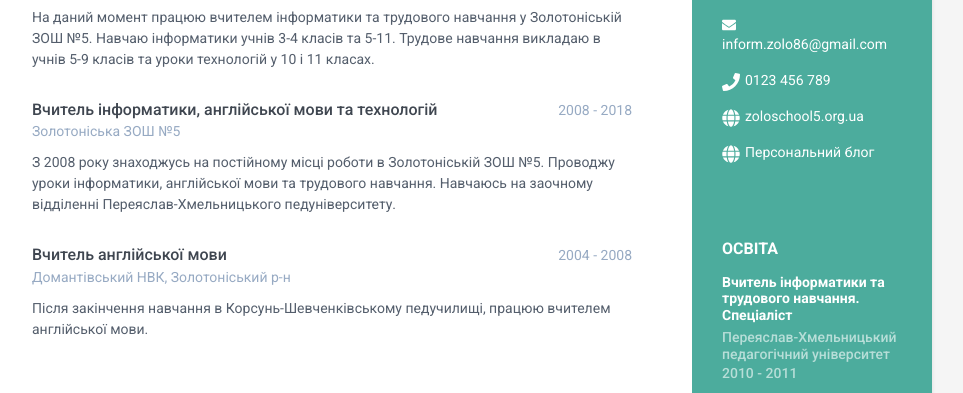
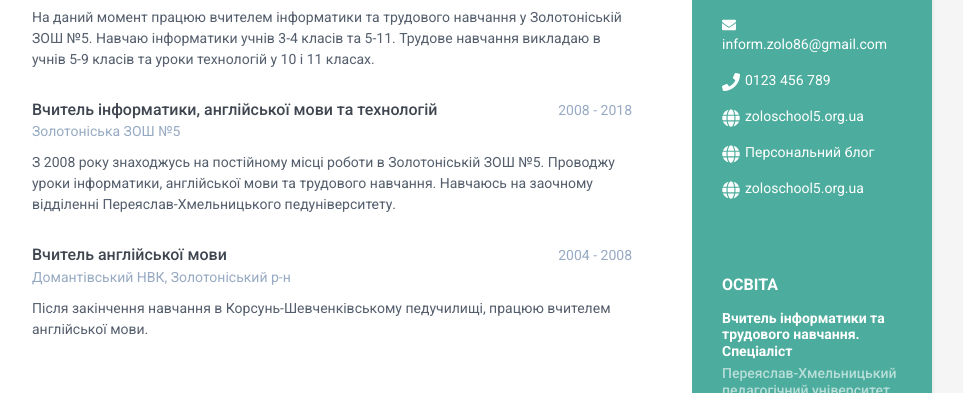
Before and after one commit to Informzolo/github2.io, a plain HTML site: page index.html in a window 1280 px wide. Shown: the part 366-759 px from the top of the page, without its empty margins (188-1151 px from the left). Drawn offline with Linux system fonts and the light colour scheme.

Commit message:
Update index.html

```diff
--- a/index.html
+++ b/index.html
@@ -34,6 +34,7 @@
                     <li class="phone"><i class="fas fa-phone"></i><a href="tel:0123 456 789">0123 456 789</a></li>
                     <li class="website"><i class="fas fa-globe"></i><a href="https://themes.3rdwavemedia.com/bootstrap-templates/resume/orbit-free-resume-cv-bootstrap-theme-for-developers/" target="_blank">zoloschool5.org.ua</a></li>
 		    <li class="website"><i class="fas fa-globe"></i><a href="https://informzolo86.blogspot.com/" target="_blank">Персональний блог</a></li>
+			<li class="website"><i class="fas fa-globe"></i><a href="https://themes.3rdwavemedia.com/bootstrap-templates/resume/orbit-free-resume-cv-bootstrap-theme-for-developers/" target="_blank">zoloschool5.org.ua</a></li>
                 </ul>
             </div><!--//contact-container-->
             <div class="education-container container-block">
```
